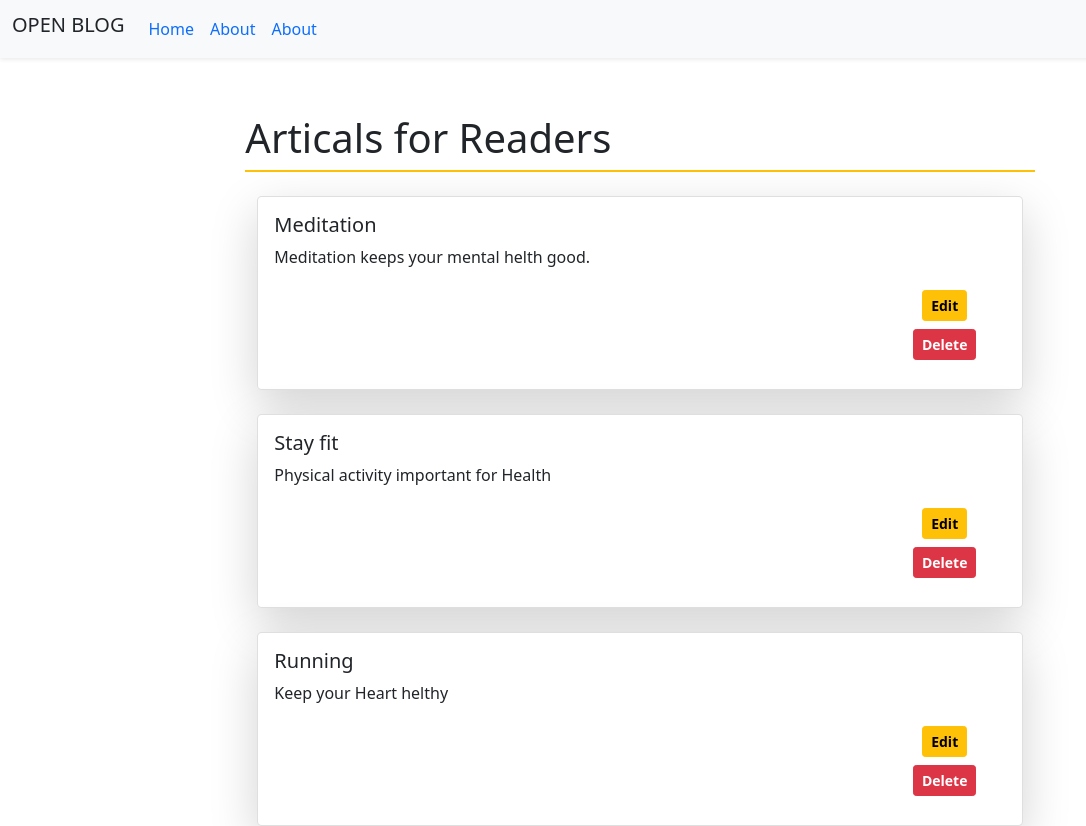
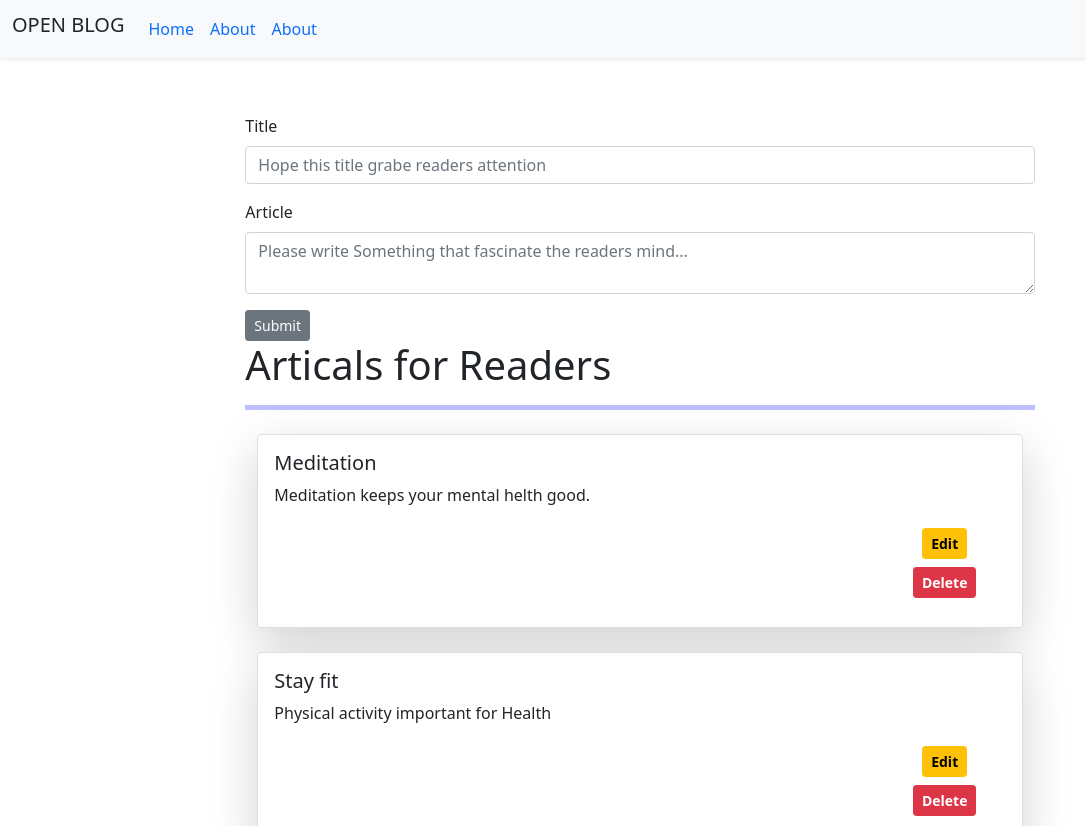
Before and after one commit to Niikpatil/open_blog, a React (Create React App) app: page / in a window 1280 px wide. Shown: the top 826 px of the page, without its empty margins (0-1086 px from the left). Built offline with nearby package versions, Linux system fonts and the light colour scheme.

Commit message:
Article writining page BlogForm added

```diff
--- a/src/components/Pages/BlogForm.js
+++ b/src/components/Pages/BlogForm.js
@@ -0,0 +1,55 @@
+import React from "react";
+import { useState } from "react";
+
+export const BlogForm = () => {
+  const [title, setTitle] = useState("");
+  const [content, setContent] = useState("");
+
+  const handleSubmit = (e) => {
+    e.preventDefault();
+
+    // clog;
+  };
+
+  return (
+    <div>
+      <form onSubmit={handleSubmit}>
+        <div class="mb-3">
+          <label for="title" class="form-label">
+            Title
+          </label>
+          <input
+            type="title"
+            name="title"
+            value={title}
+            onChange={(e) => {
+              setTitle(e.target.value);
+            }}
+            id="title"
+            class="form-control"
+            placeholder="Hope this title grabe readers attention"
+          />
+        </div>
+        <div class="mb-3">
+          <label for="content" class="form-label">
+            Article
+          </label>
+          <textarea
+            type="text"
+            name="content"
+            value={content}
+            onChange={(e) => {
+              setContent(e.target.value);
+            }}
+            id="title"
+            class="form-control"
+            placeholder="Please write Something that fascinate the readers mind..."
+          />
+        </div>
+        <button type="submit" class="btn btn-sm btn-secondary">
+          Submit
+        </button>
+      </form>
+    </div>
+  );
+};
--- a/src/components/Pages/Blogs.js
+++ b/src/components/Pages/Blogs.js
@@ -1,18 +1,30 @@
 import React from "react";
+import { BlogForm } from "./BlogForm";
 import { BlogItem } from "./BlogItem";
 
 export const Blogs = ({ articals, onDelete }) => {
+  const ColoredLine = ({ color }) => (
+    <hr
+      style={{
+        backgroundColor: color,
+        height: 5,
+      }}
+    />
+  );
+
   return (
     <div>
+      <BlogForm />
       <h1>Articals for Readers</h1>
-      <div className="border border-bottom border-warning"></div>
-
+      <ColoredLine color="blue" />
       {articals.length <= 0 ? (
         <h3>No Content to display</h3>
       ) : (
         articals.map((artical) => {
           return (
-            <BlogItem key={artical.id} artical={artical} onDelete={onDelete} />
+            <div key={artical.id}>
+              <BlogItem artical={artical} onDelete={onDelete} />
+            </div>
           );
         })
       )}
```
